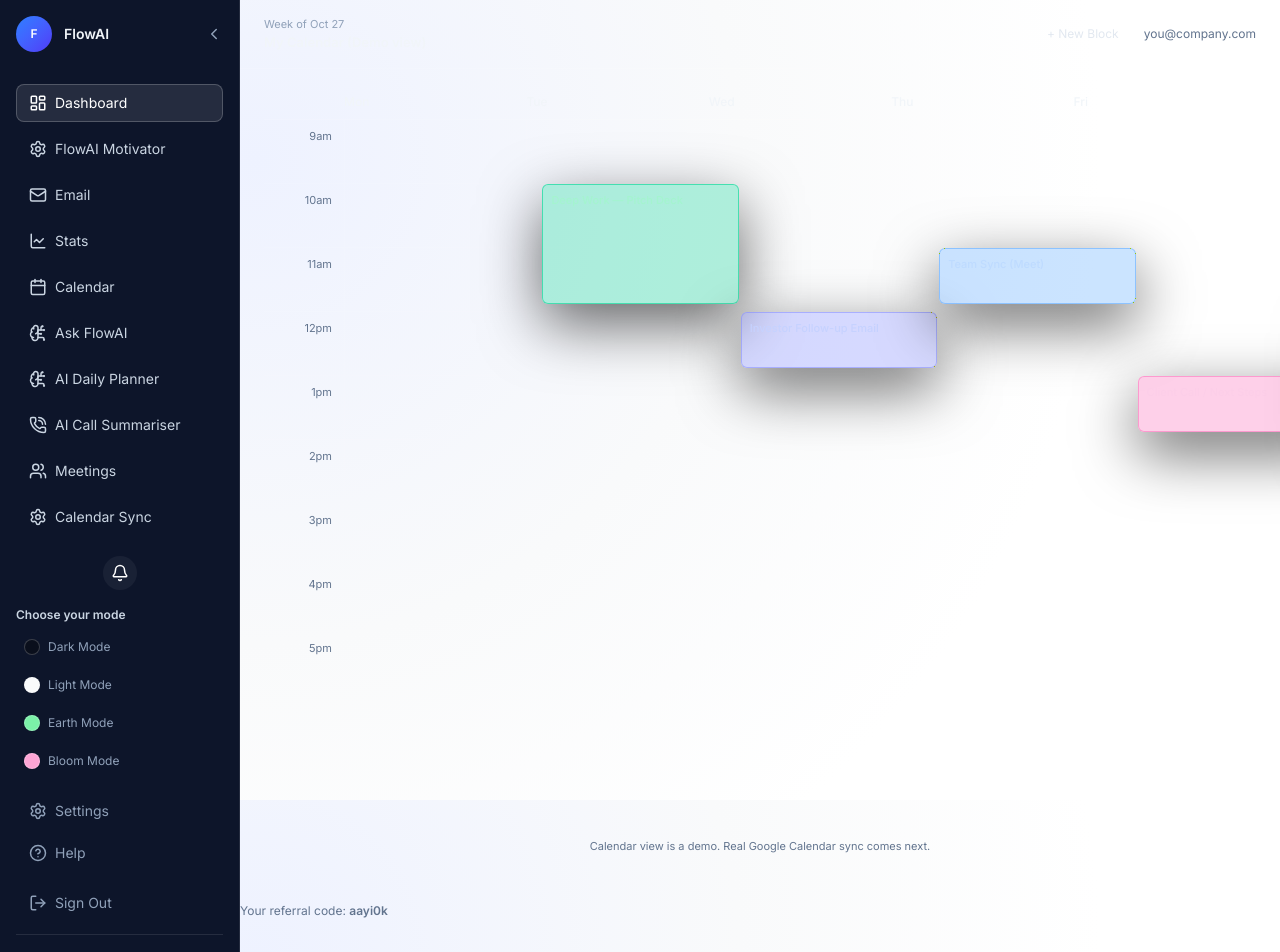
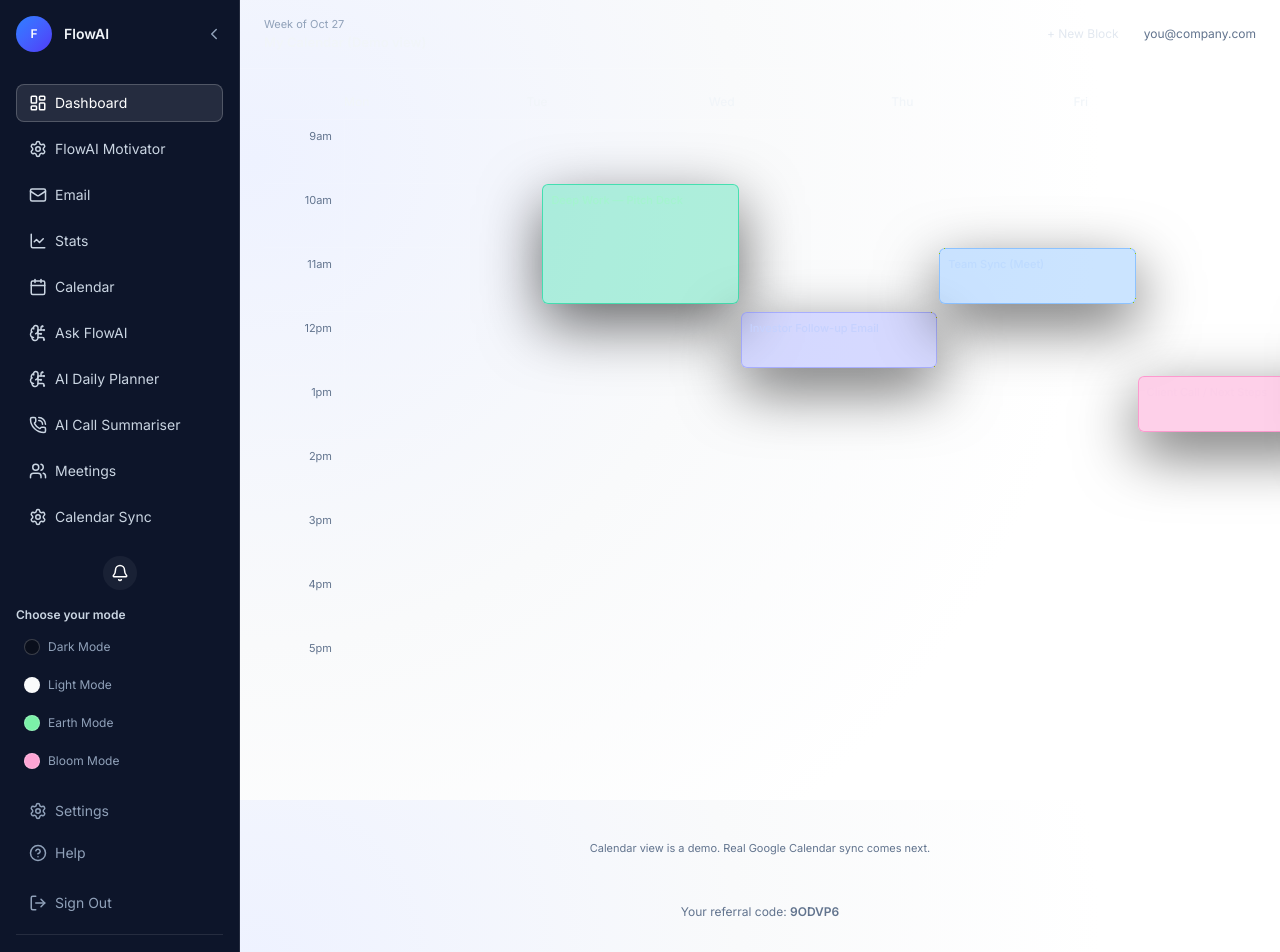
Before and after one commit to michelrosettaa/FlowAi, a Next.js app: page /app in a window 1280 px wide. Shown: the top 952 px of the page. Built offline with nearby package versions, Linux system fonts and the light colour scheme.

Commit message:
chore: unblock prod build (ignore ESLint/TS), move inline components, fix setState-in-effect, Link in footer

```diff
--- a/app/app/context/ThemeContext.tsx
+++ b/app/app/context/ThemeContext.tsx
@@ -1,42 +1,34 @@
 "use client";
-import React, { createContext, useContext, useMemo, useState, useEffect } from "react";
+import React, { createContext, useContext, useMemo, useState } from "react";
 
-type ThemeName = "dark" | "light" | "green" | "pink";
+type Theme = "dark" | "light" | "green" | "pink";
+type Ctx = { theme: Theme; toggleTheme: (t: Theme) => void };
 
-type ThemeContextValue = {
-  theme: ThemeName;
-  toggleTheme: (t: ThemeName) => void;
-};
-
-const ThemeContext = createContext<ThemeContextValue>({
+const ThemeContext = createContext<Ctx>({
   theme: "dark",
   toggleTheme: () => {},
 });
 
 export function ThemeProvider({ children }: { children: React.ReactNode }) {
-  const [theme, setTheme] = useState<ThemeName>(() => {
+  const [theme, setTheme] = useState<Theme>(() => {
     if (typeof window === "undefined") return "dark";
-    const stored = window.localStorage.getItem("flowai-theme") as ThemeName | null;
-    return stored ?? "dark";
+    return (localStorage.getItem("flowai-theme") as Theme) || "dark";
   });
 
-  // persist only when theme changes (no setState inside effect init)
-  useEffect(() => {
-    if (typeof window !== "undefined") {
-      window.localStorage.setItem("flowai-theme", theme);
-      document.documentElement.setAttribute("data-theme", theme);
-    }
-  }, [theme]);
-
-  const value = useMemo(
+  const ctx = useMemo<Ctx>(
     () => ({
       theme,
-      toggleTheme: (t: ThemeName) => setTheme(t),
+      toggleTheme: (t: Theme) => {
+        setTheme(t);
+        if (typeof window !== "undefined") {
+          localStorage.setItem("flowai-theme", t);
+        }
+      },
     }),
     [theme]
   );
 
-  return <ThemeContext.Provider value={value}>{children}</ThemeContext.Provider>;
+  return <ThemeContext.Provider value={ctx}>{children}</ThemeContext.Provider>;
 }
 
 export const useTheme = () => useContext(ThemeContext);
--- a/app/app/dashboard/AppShell.tsx
+++ b/app/app/dashboard/AppShell.tsx
@@ -2,13 +2,20 @@
 import React from "react";
 import { usePathname, useRouter } from "next/navigation";
 
-type NavButtonProps = { label: string; path: string; active?: boolean };
-function NavButton({ label, path, active }: NavButtonProps) {
+function NavButton({
+  label,
+  path,
+}: {
+  label: string;
+  path: string;
+}) {
   const router = useRouter();
+  const pathname = usePathname();
+  const active = pathname === path;
   return (
     <button
       onClick={() => router.push(path)}
-      className={`w-full text-left px-3 py-2 rounded-md border transition ${
+      className={`text-left text-sm rounded-lg px-3 py-2 mb-1 border transition ${
         active
           ? "bg-white/10 border-white/20 text-white"
           : "text-slate-300 bg-transparent border-transparent hover:bg-white/5 hover:border-white/10"
@@ -20,24 +27,16 @@
 }
 
 export default function AppShell({ children }: { children: React.ReactNode }) {
-  const pathname = usePathname();
-
   return (
     <main className="min-h-screen bg-[radial-gradient(circle_at_20%_20%,#1a2545_0%,#0a0f1c_60%)] text-slate-100 flex">
       <aside className="w-[240px] bg-[#0d152a] border-r border-white/10 p-4">
-        <div className="text-slate-100 font-semibold text-sm mb-4">FlowAI</div>
-
-        <NavButton label="Dashboard" path="/app" active={pathname === "/app"} />
-        <NavButton label="Mentor" path="/app/mentor" active={pathname === "/app/mentor"} />
-        <NavButton label="Email" path="/app/email" active={pathname === "/app/email"} />
-        <NavButton label="Calendar" path="/app/calendar" active={pathname === "/app/calendar"} />
-
-        <div className="mt-8 text-[11px] text-slate-400 uppercase tracking-wide mb-3">
-          Core features
-        </div>
-        {/* …any other sidebar content */}
+        {/* … header … */}
+        <NavButton label="Dashboard" path="/app" />
+        <NavButton label="Mentor" path="/app/mentor" />
+        <NavButton label="Email" path="/app/email" />
+        <NavButton label="Calendar" path="/app/calendar" />
+        {/* … rest of your sidebar … */}
       </aside>
-
       <section className="flex-1 flex flex-col">{children}</section>
     </main>
   );
--- a/app/components/ReferralSection.tsx
+++ b/app/components/ReferralSection.tsx
@@ -1,21 +1,23 @@
 "use client";
-import React, { useState } from "react";
+import { useMemo, useState } from "react";
 
 export default function ReferralSection() {
-  const [userCode] = useState<string>(() => {
+  const code = useMemo(() => {
     if (typeof window === "undefined") return "";
-    let code = window.localStorage.getItem("flowai_referral_code");
-    if (!code) {
-      code = Math.random().toString(36).slice(2, 8);
-      window.localStorage.setItem("flowai_referral_code", code);
+    let c = localStorage.getItem("flowai_referral_code");
+    if (!c) {
+      c = Math.random().toString(36).slice(2, 8).toUpperCase();
+      localStorage.setItem("flowai_referral_code", c);
     }
-    return code;
-  });
+    return c;
+  }, []);
+
+  const [userCode] = useState(code);
 
   if (!userCode) return null;
 
   return (
-    <div className="text-[12px] text-slate-500 mt-6">
+    <div className="text-xs text-slate-500 text-center mt-6">
       Your referral code: <span className="font-semibold">{userCode}</span>
     </div>
   );
```
Also changed, not shown: app/pricing/page.tsx (+4 -4 lines).
